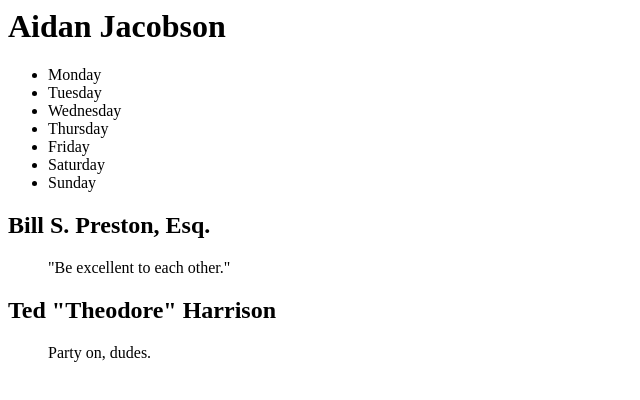
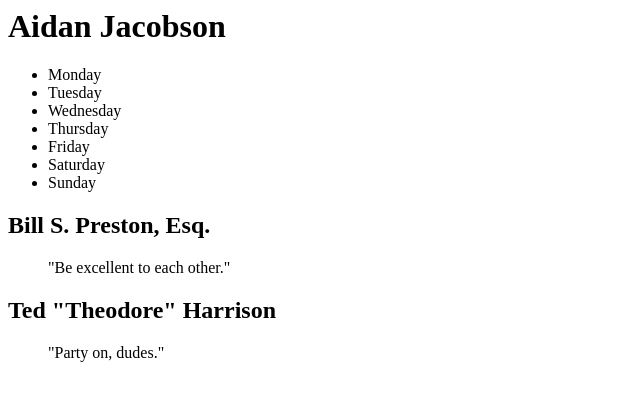
Before and after one commit to aidanjacobson/CIS133, a plain HTML site: page Week2/index.html in a window 1280 px wide. Shown: the full height of the page, 0-640 px from the left. Drawn offline with Linux system fonts and the light colour scheme.

Commit message:
bill and ted said it best

```diff
--- a/Week2/index.html
+++ b/Week2/index.html
@@ -11,4 +11,4 @@
 <h2>Bill S. Preston, Esq.</h2>
 <blockquote>"Be excellent to each other."</blockquote>
 <h2>Ted "Theodore" Harrison</h2>
-<blockquote>Party on, dudes.</blockquote>
+<blockquote>"Party on, dudes."</blockquote>
```
